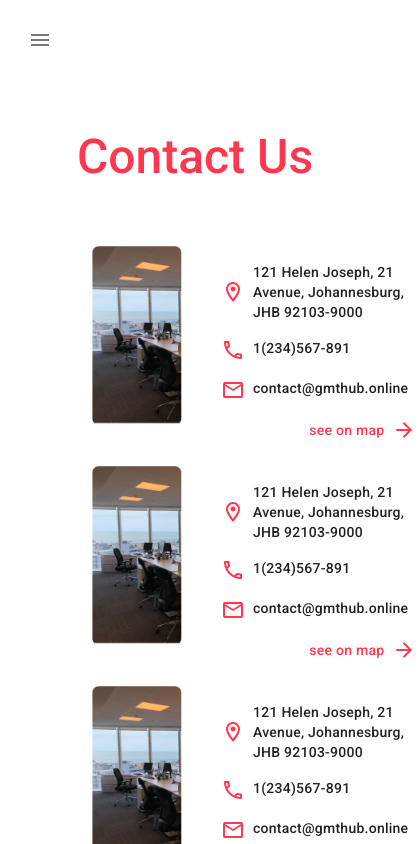
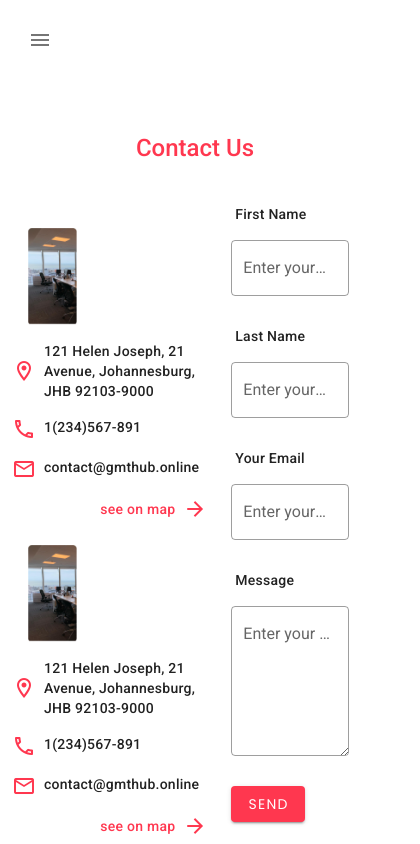
Before and after one commit to trevismurithi/wcw-frontend, a Nuxt app: page /contact_us in a window 390 px wide. Shown: the top 844 px of the page, 420 px wide, since content can reach past the window. Built offline with nearby package versions, Linux system fonts and the light colour scheme.

Commit message:
signUp page phone settings

```diff
--- a/components/contact/ContactArea.vue
+++ b/components/contact/ContactArea.vue
@@ -1,7 +1,13 @@
 <template>
-  <div class="d-flex mx-auto my-6" style="width:65%">
+  <div
+    class="mx-auto my-6"
+    :class="{
+      'd-flex':largeDevice
+    }"
+    :style="largeDevice?'width:65%':'width:100%'"
+  >
     <div class="mx-4">
-      <v-img src="/images/contact/office.png" width="80%" />
+      <v-img src="/images/contact/office.png" :style="largeDevice?'width:80%':'width:30%'" />
     </div>
     <div>
       <!-- three components of location -->
@@ -44,6 +50,14 @@ export default {
         }
       ]
     }
+  },
+  computed: {
+    smallDevice () {
+      return this.$vuetify.breakpoint.smAndDown
+    },
+    largeDevice () {
+      return this.$vuetify.breakpoint.mdAndUp
+    }
   }
 }
 </script>
--- a/components/courses/Ebook.vue
+++ b/components/courses/Ebook.vue
@@ -13,7 +13,6 @@
       class=""
       :class="{
         'd-flex flex-row':largeDevice,
-        '':smallDevie
       }"
     >
       <div class="pa-6">
--- a/pages/contact_us.vue
+++ b/pages/contact_us.vue
@@ -1,7 +1,14 @@
 <template>
   <div class="mt-10">
     <div class="py-6 text-center mt-6">
-      <p class="text-h3 font-weight-medium" style="color:#FF374F">
+      <p
+        class="font-weight-medium"
+        :class="{
+          'text-h3':largeDevice,
+          'text-h5':smallDevice
+        }"
+        style="color:#FF374F"
+      >
         Contact Us
       </p>
     </div>
@@ -18,7 +25,11 @@
         <contact-field label="Last Name" entry="Enter your last name" />
         <contact-field label="Your Email" entry="Enter your email" />
         <contact-text-area />
-        <v-btn class="white--text py-4 poppins-font" color="#FF374F" width="20%">
+        <v-btn
+          class="white--text py-4 poppins-font"
+          color="#FF374F"
+          :width="largeDevice?'20%':'50%'"
+        >
           send
         </v-btn>
       </v-col>
@@ -32,7 +43,15 @@ import ContactLocation from '~/components/contact/ContactArea.vue'
 import ContactTextArea from '~/components/contact/ContactTextArea.vue'
 export default {
   name: 'AppContactUs',
-  components: { ContactField, ContactLocation, ContactTextArea }
+  components: { ContactField, ContactLocation, ContactTextArea },
+  computed: {
+    smallDevice () {
+      return this.$vuetify.breakpoint.smAndDown
+    },
+    largeDevice () {
+      return this.$vuetify.breakpoint.mdAndUp
+    }
+  }
 }
 </script>
 
```
